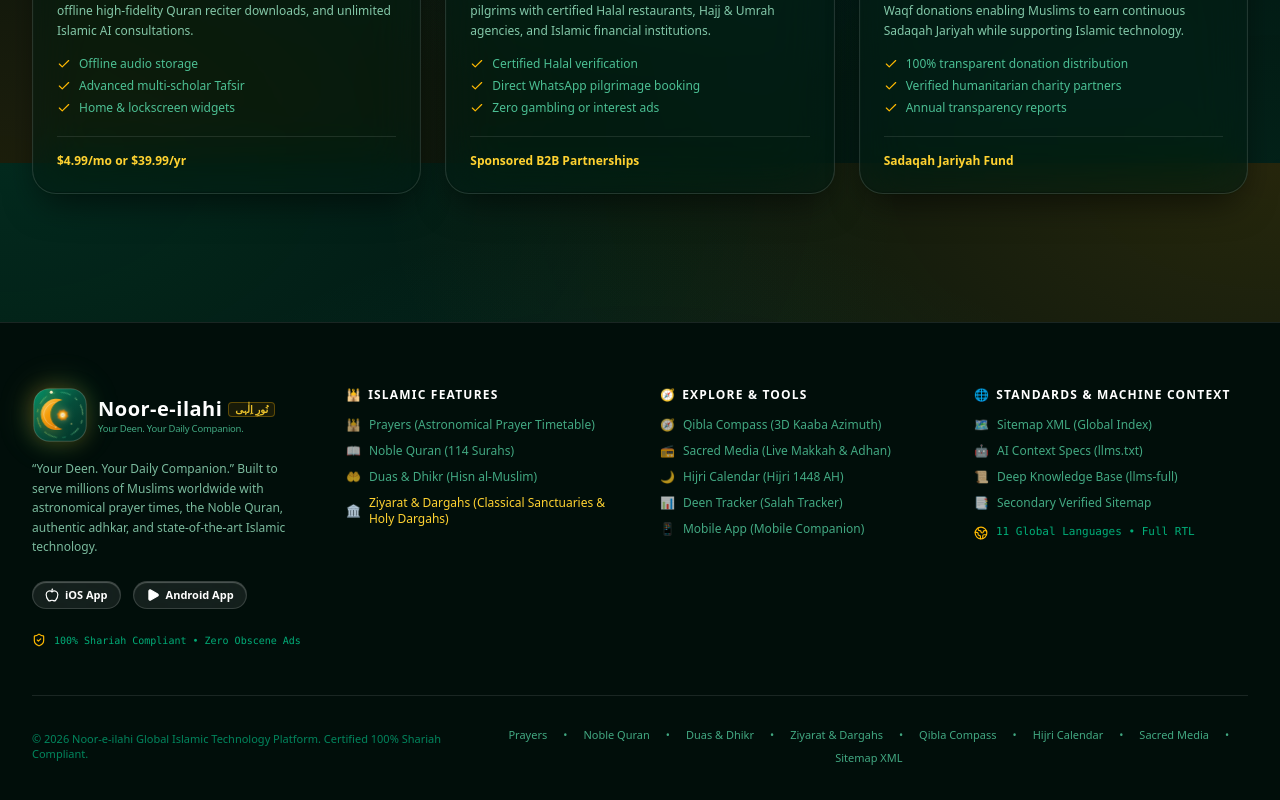
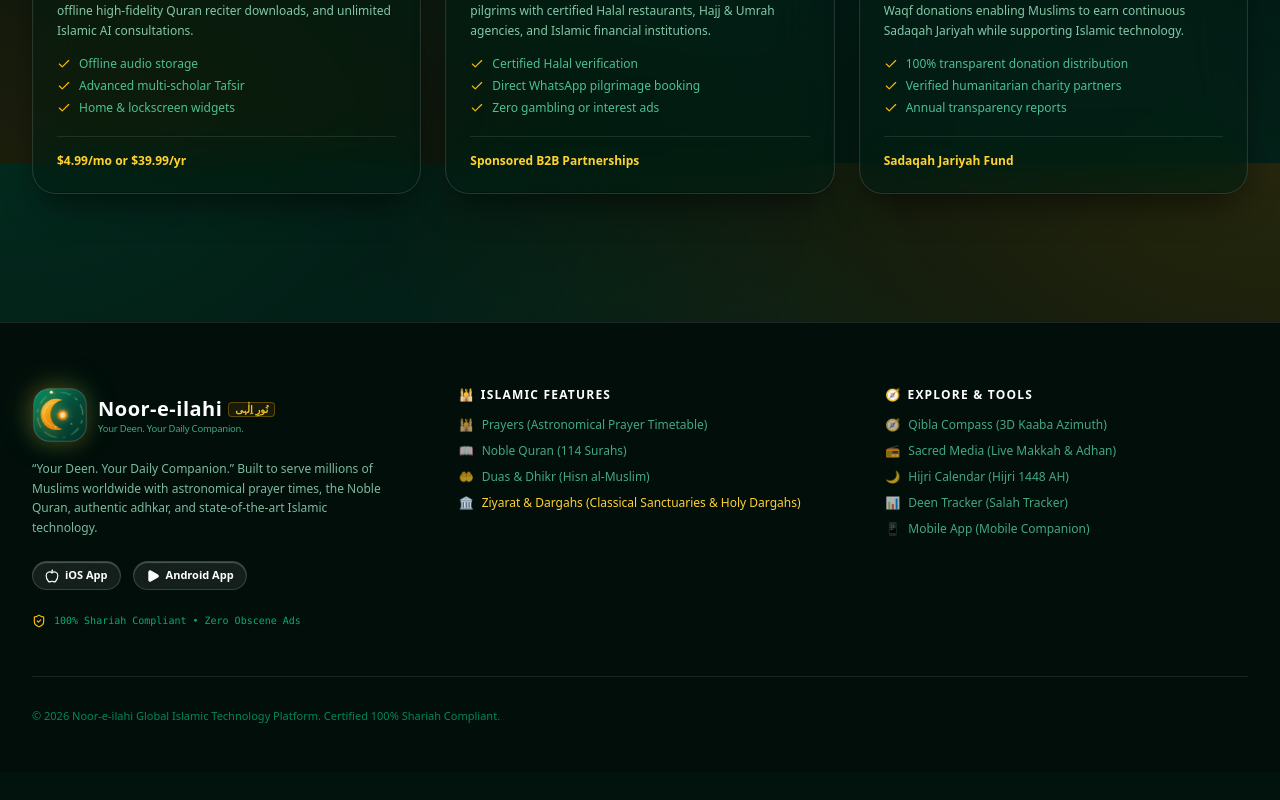
Before and after one commit to madmags29/noor, a Next.js app in the folder noor-web/: page / in a window 1280 px wide. Shown: the part 7037-7837 px from the top of the page. After the commit the page ends 7809 px from the top, so only its background shows below. Built offline with nearby package versions, Linux system fonts and the light colour scheme; no server answers.

Commit message:
refactor(footer): remove standards column and bottom quick links for minimalist aesthetic

```diff
--- a/noor-web/src/components/Footer.tsx
+++ b/noor-web/src/components/Footer.tsx
@@ -7,7 +7,7 @@
 
 import React from 'react';
 import Link from 'next/link';
-import { Apple, Play, Compass, BookOpen, Volume2, Calendar, ShieldCheck, FileText, Globe2, Sparkles } from 'lucide-react';
+import { Apple, Play, ShieldCheck } from 'lucide-react';
 
 import { MuslimLogo } from './MuslimLogo';
 import { useLanguage } from '../context/LanguageContext';
@@ -17,7 +17,7 @@
 
   return (
     <footer className="w-full bg-[#010e0a] border-t border-white/10 pt-16 pb-12 px-4 lg:px-8 mt-16 text-xs text-emerald-300/70">
-      <div className="max-w-7xl mx-auto grid grid-cols-1 md:grid-cols-2 lg:grid-cols-4 gap-10 pb-12 border-b border-white/10">
+      <div className="max-w-7xl mx-auto grid grid-cols-1 md:grid-cols-2 lg:grid-cols-3 gap-10 lg:gap-16 pb-12 border-b border-white/10">
 
         {/* Column 1: Brand & Mobile Apps */}
         <div className="space-y-4">
@@ -124,70 +124,13 @@
           </ul>
         </div>
 
-        {/* Column 4: Standards & Search Optimization */}
-        <div>
-          <h4 className="text-xs font-bold text-white uppercase tracking-widest mb-3.5 text-amber-400 flex items-center gap-1.5">
-            <span>🌐</span>
-            <span>Standards & Machine Context</span>
-          </h4>
-          <ul className="space-y-2.5">
-            <li>
-              <Link href="/sitemap.xml" className="hover:text-amber-300 transition-colors flex items-center gap-2">
-                <span>🗺️</span>
-                <span>{t('sitemapXml')} (Global Index)</span>
-              </Link>
-            </li>
-            <li>
-              <Link href="/llms.txt" className="hover:text-amber-300 transition-colors flex items-center gap-2">
-                <span>🤖</span>
-                <span>AI Context Specs (llms.txt)</span>
-              </Link>
-            </li>
-            <li>
-              <Link href="/llms-full.txt" className="hover:text-amber-300 transition-colors flex items-center gap-2">
-                <span>📜</span>
-                <span>Deep Knowledge Base (llms-full)</span>
-              </Link>
-            </li>
-            <li>
-              <Link href="/sitemap-noor.xml" className="hover:text-amber-300 transition-colors flex items-center gap-2">
-                <span>📑</span>
-                <span>Secondary Verified Sitemap</span>
-              </Link>
-            </li>
-            <li className="pt-1 text-[11px] text-emerald-400/80 flex items-center gap-2 font-mono">
-              <Globe2 className="w-3.5 h-3.5 text-amber-400" />
-              <span>11 Global Languages • Full RTL</span>
-            </li>
-          </ul>
-        </div>
-
       </div>
 
-      {/* Bottom Bar: Synchronized Horizontal Nav & Copyright */}
-      <div className="max-w-7xl mx-auto pt-8 flex flex-col md:flex-row items-center justify-between gap-4">
-        <p className="text-[11px] text-emerald-400/60 text-center md:text-left">
+      {/* Bottom Bar: Copyright notice */}
+      <div className="max-w-7xl mx-auto pt-8 flex items-center justify-between">
+        <p className="text-[11px] text-emerald-400/60">
           {t('footerCopyright')}
         </p>
-
-        {/* Clean Header-Aligned Quick Links */}
-        <div className="flex flex-wrap items-center justify-center gap-x-4 gap-y-2 text-[11px] text-emerald-300/70">
-          <Link href="/prayer-times" className="hover:text-amber-300 transition-colors">{t('prayers')}</Link>
-          <span>•</span>
-          <Link href="/quran" className="hover:text-amber-300 transition-colors">{t('quran')}</Link>
-          <span>•</span>
-          <Link href="/duas" className="hover:text-amber-300 transition-colors">{t('duas')}</Link>
-          <span>•</span>
-          <Link href="/ziyarat" className="hover:text-amber-300 transition-colors">{t('ziyarat')}</Link>
-          <span>•</span>
-          <Link href="/qibla" className="hover:text-amber-300 transition-colors">{t('qibla')}</Link>
-          <span>•</span>
-          <Link href="/calendar" className="hover:text-amber-300 transition-colors">{t('calendar')}</Link>
-          <span>•</span>
-          <Link href="/media" className="hover:text-amber-300 transition-colors">{t('media')}</Link>
-          <span>•</span>
-          <Link href="/sitemap.xml" className="hover:text-amber-300 transition-colors">{t('sitemapXml')}</Link>
-        </div>
       </div>
     </footer>
   );
```
